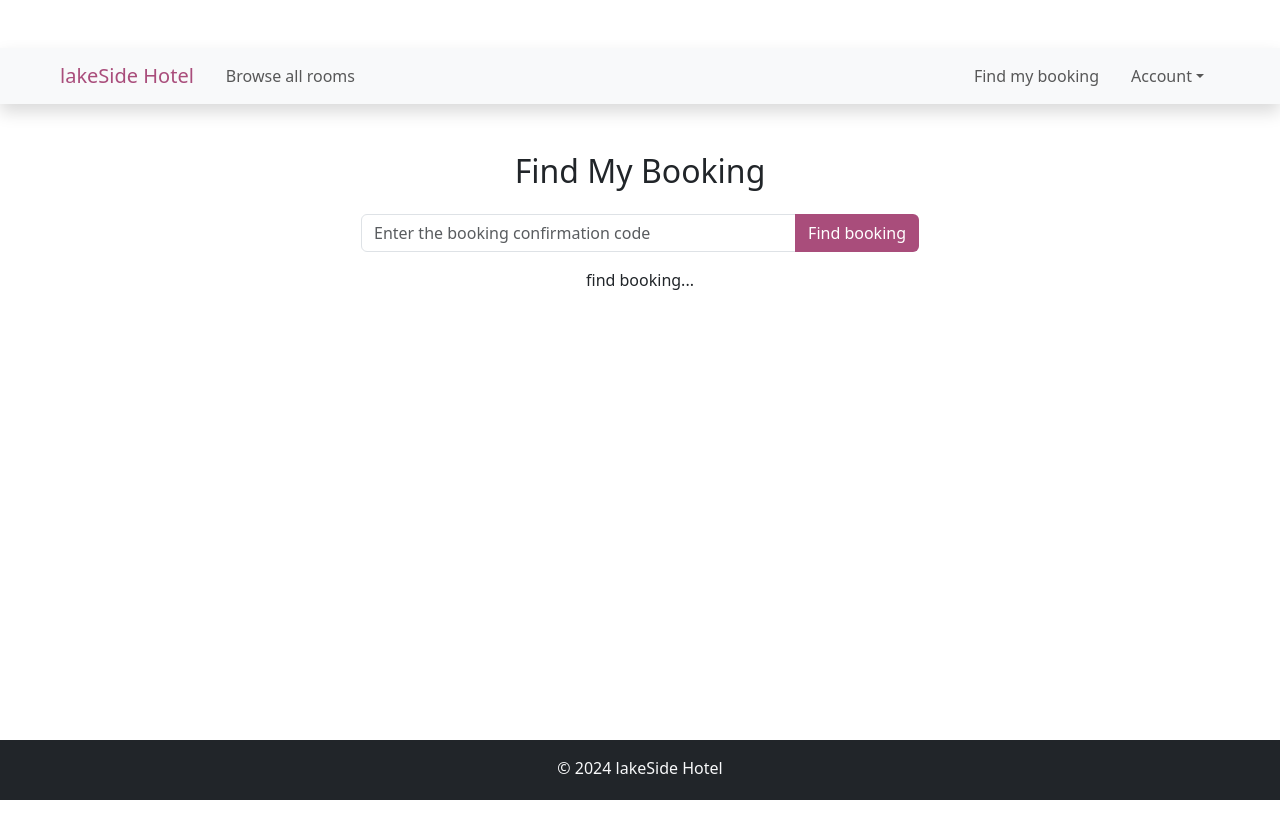
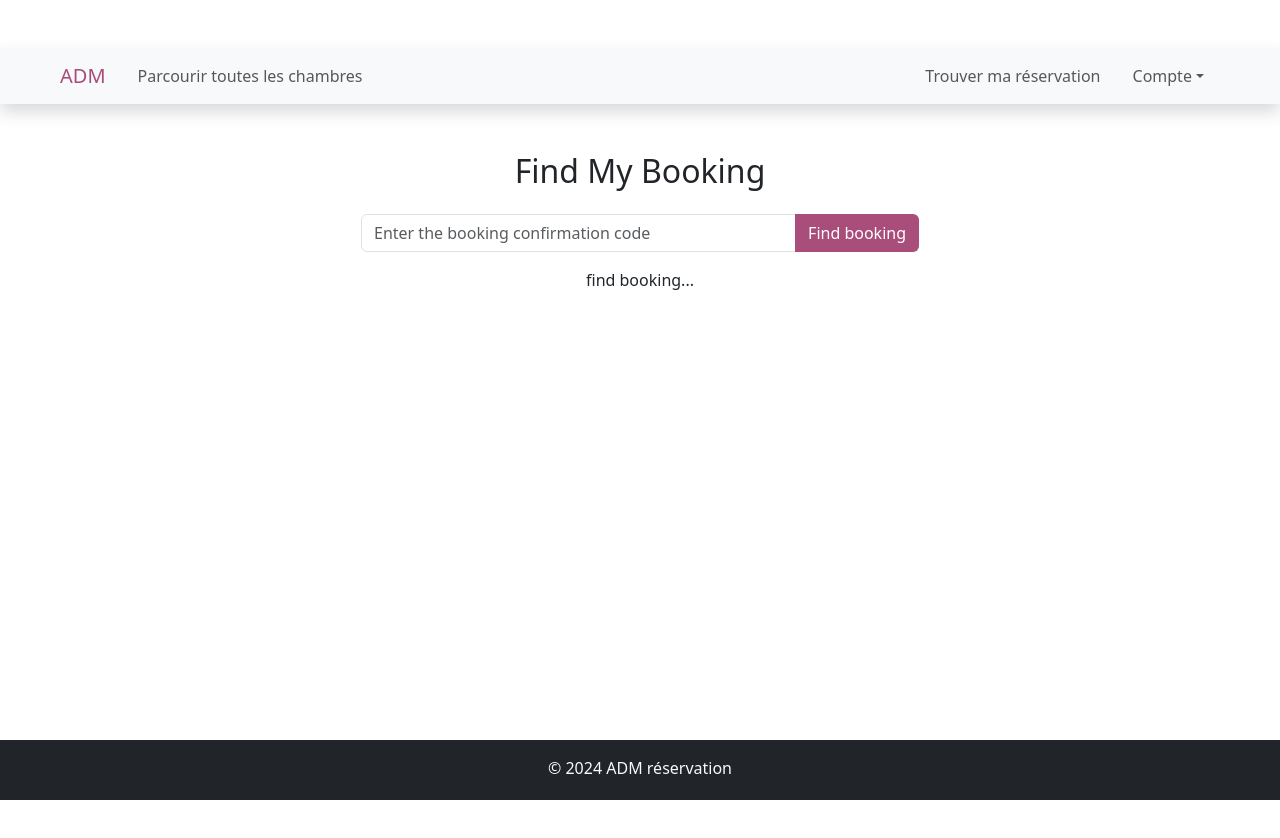
Before and after one commit to MassiMokrane/frontend, a React (Vite) app: page /logout in a window 1280 px wide. Shown: the top 838 px of the page. Built offline with nearby package versions, Linux system fonts and the light colour scheme.

Commit message:
some changer

```diff
--- a/src/components/common/DateSlider.jsx
+++ b/src/components/common/DateSlider.jsx
@@ -27,10 +27,10 @@ const DateSlider = ({ onDateChange, onFilterChange }) => {
 	}
 	return (
 		<>
-			<h5>Filter bookings by date</h5>
+			<h5>Filtrer les réservations par date</h5>
 			<DateRangePicker ranges={[dateRange]} onChange={handleSelect} className="mb-4" />
 			<button className="btn btn-secondary" onClick={handleClearFilter}>
-				Clear Filter
+			Effacer le filtre
 			</button>
 		</>
 	)
--- a/src/components/common/HotelService.jsx
+++ b/src/components/common/HotelService.jsx
@@ -19,9 +19,9 @@ const HotelService = () => {
 
 				<Row className="mt-4">
 					<h4 className="text-center">
-						Services at <span className="hotel-color"> lakeSide - </span>Hotel
+					Services à <span className="hotel-color"> ADM </span>réservation
 						<span className="gap-2">
-							<FaClock className="ml-5" /> 24-Hour Front Desk
+							<FaClock className="ml-5" /> Réception ouverte 24h/24
 						</span>
 					</h4>
 				</Row>
@@ -34,37 +34,18 @@ const HotelService = () => {
 								<Card.Title className="hotel-color">
 									<FaWifi /> WiFi
 								</Card.Title>
-								<Card.Text>Stay connected with high-speed internet access.</Card.Text>
+								<Card.Text>Restez connecté grâce à un accès Internet haut débit.</Card.Text>
 							</Card.Body>
 						</Card>
 					</Col>
+
 					<Col>
 						<Card>
 							<Card.Body>
 								<Card.Title className="hotel-color">
-									<FaUtensils /> Breakfast
+									<FaCocktail />Mini-bar
 								</Card.Title>
-								<Card.Text>Start your day with a delicious breakfast buffet.</Card.Text>
-							</Card.Body>
-						</Card>
-					</Col>
-					<Col>
-						<Card>
-							<Card.Body>
-								<Card.Title className="hotel-color">
-									<FaTshirt /> Laundry
-								</Card.Title>
-								<Card.Text>Keep your clothes clean and fresh with our laundry service.</Card.Text>
-							</Card.Body>
-						</Card>
-					</Col>
-					<Col>
-						<Card>
-							<Card.Body>
-								<Card.Title className="hotel-color">
-									<FaCocktail /> Mini-bar
-								</Card.Title>
-								<Card.Text>Enjoy a refreshing drink or snack from our in-room mini-bar.</Card.Text>
+								<Card.Text>Profitez d'une boisson rafraîchissante ou d'une collation dans notre minibar dans la chambre.</Card.Text>
 							</Card.Body>
 						</Card>
 					</Col>
--- a/src/components/layout/Footer.jsx
+++ b/src/components/layout/Footer.jsx
@@ -8,7 +8,7 @@ const Footer = () => {
 			<Container>
 				<Row>
 					<Col xs={12} md={12} className="text-center">
-						<p className="mb-0"> &copy; {today.getFullYear()} lakeSide Hotel</p>
+						<p className="mb-0"> &copy; {today.getFullYear()} ADM réservation</p>
 					</Col>
 				</Row>
 			</Container>
--- a/src/components/layout/MainHeader.jsx
+++ b/src/components/layout/MainHeader.jsx
@@ -6,9 +6,9 @@ const MainHeader = () => {
 			<div className="overlay"></div>
 			<div className="animated-texts overlay-content">
 				<h1>
-					Welcome to <span className="hotel-color"> lakeSide Hotel</span>
+					Bienvenue à <span className="hotel-color"> ADM réservation</span>
 				</h1>
-				<h4>Experience the Best Hospitality in Town</h4>
+				<h4>Découvrez la meilleure hospitalité de la ville</h4>
 			</div>
 		</header>
 	)
--- a/src/components/layout/NavBar.jsx
+++ b/src/components/layout/NavBar.jsx
@@ -17,7 +17,7 @@ const NavBar = () => {
 		<nav className="navbar navbar-expand-lg bg-body-tertiary px-5 shadow mt-5 sticky-top">
 			<div className="container-fluid">
 				<Link to={"/"} className="navbar-brand">
-					<span className="hotel-color">lakeSide Hotel</span>
+					<span className="hotel-color">ADM</span>
 				</Link>
 
 				<button
@@ -35,7 +35,7 @@ const NavBar = () => {
 					<ul className="navbar-nav me-auto my-2 my-lg-0 navbar-nav-scroll">
 						<li className="nav-item">
 							<NavLink className="nav-link" aria-current="page" to={"/browse-all-rooms"}>
-								Browse all rooms
+								Parcourir toutes les chambres
 							</NavLink>
 						</li>
 
@@ -51,7 +51,7 @@ const NavBar = () => {
 					<ul className="d-flex navbar-nav">
 						<li className="nav-item">
 							<NavLink className="nav-link" to={"/find-booking"}>
-								Find my booking
+							Trouver ma réservation
 							</NavLink>
 						</li>
 
@@ -64,7 +64,7 @@ const NavBar = () => {
 								aria-expanded="false"
 								onClick={handleAccountClick}>
 								{" "}
-								Account
+								Compte
 							</a>
 
 							<ul
@@ -75,7 +75,7 @@ const NavBar = () => {
 								) : (
 									<li>
 										<Link className="dropdown-item" to={"/login"}>
-											Login
+											Se connecter
 										</Link>
 									</li>
 								)}
```
